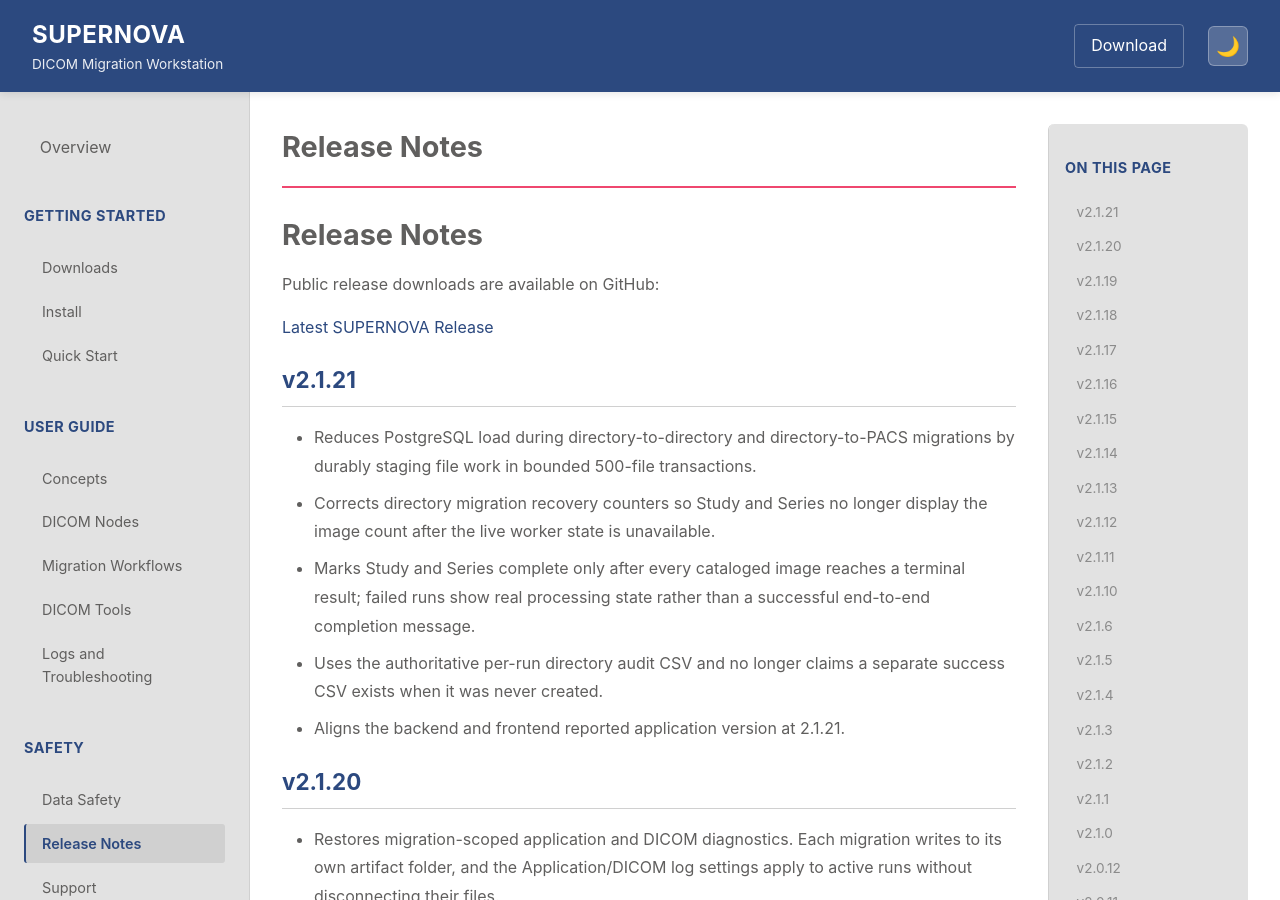
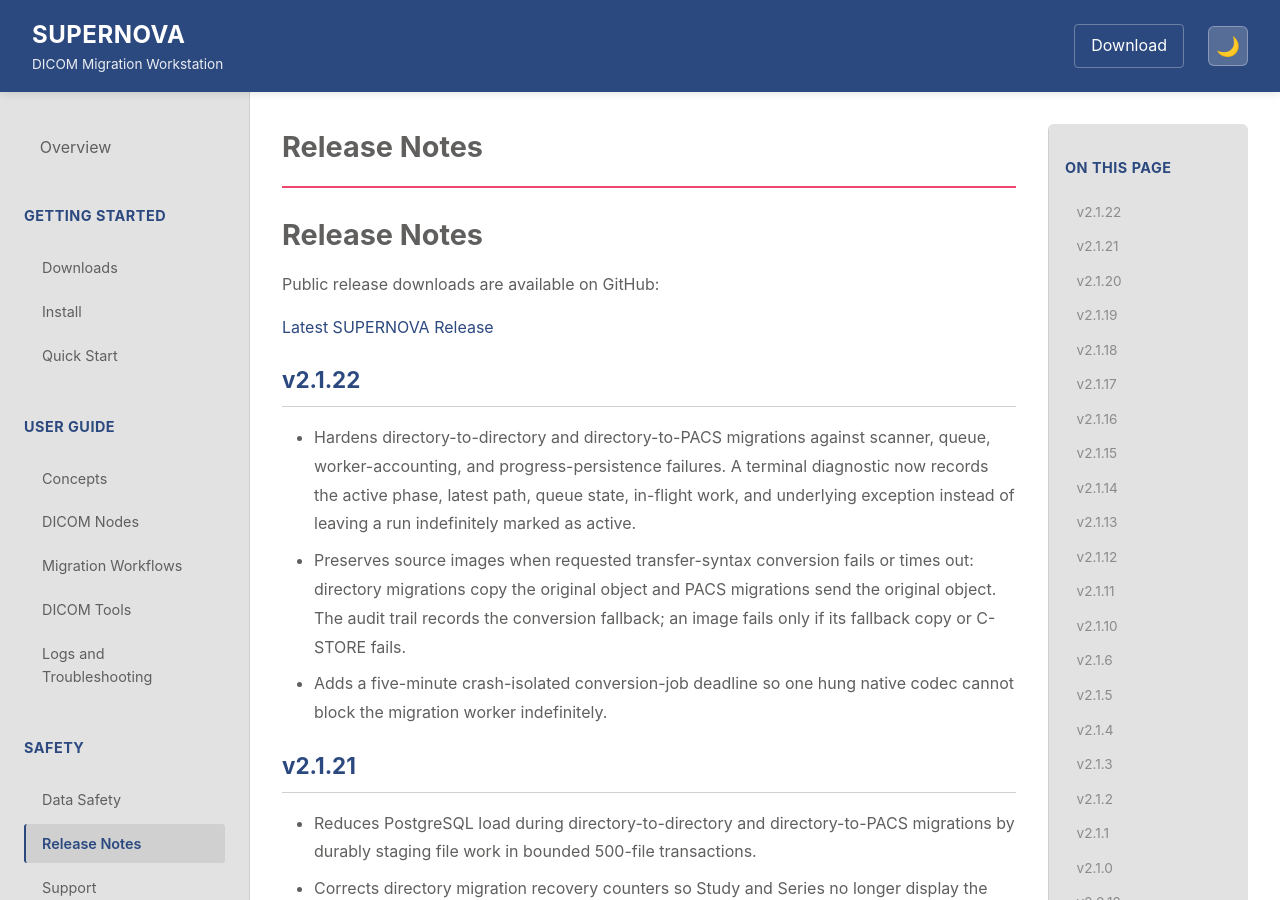
Before and after one commit to JayDubb85/SUPERNOVA-Releases, a Jekyll site: the page built from docs/release-notes.md, in a window 1280 px wide and 900 px high. Built offline with Jekyll 4.4.1, drawn with Linux system fonts in a browser that asks for light colours.

Commit message:
Update public documentation

```diff
--- a/docs/release-notes.md
+++ b/docs/release-notes.md
@@ -9,6 +9,20 @@ description: SUPERNOVA public release notes
 Public release downloads are available on GitHub:
 
 [Latest SUPERNOVA Release](https://github.com/JayDubb85/SUPERNOVA-Releases/releases/latest)
+
+## v2.1.22
+
+- Hardens directory-to-directory and directory-to-PACS migrations against
+  scanner, queue, worker-accounting, and progress-persistence failures. A
+  terminal diagnostic now records the active phase, latest path, queue state,
+  in-flight work, and underlying exception instead of leaving a run indefinitely
+  marked as active.
+- Preserves source images when requested transfer-syntax conversion fails or
+  times out: directory migrations copy the original object and PACS migrations
+  send the original object. The audit trail records the conversion fallback;
+  an image fails only if its fallback copy or C-STORE fails.
+- Adds a five-minute crash-isolated conversion-job deadline so one hung native
+  codec cannot block the migration worker indefinitely.
 
 ## v2.1.21
 
```
